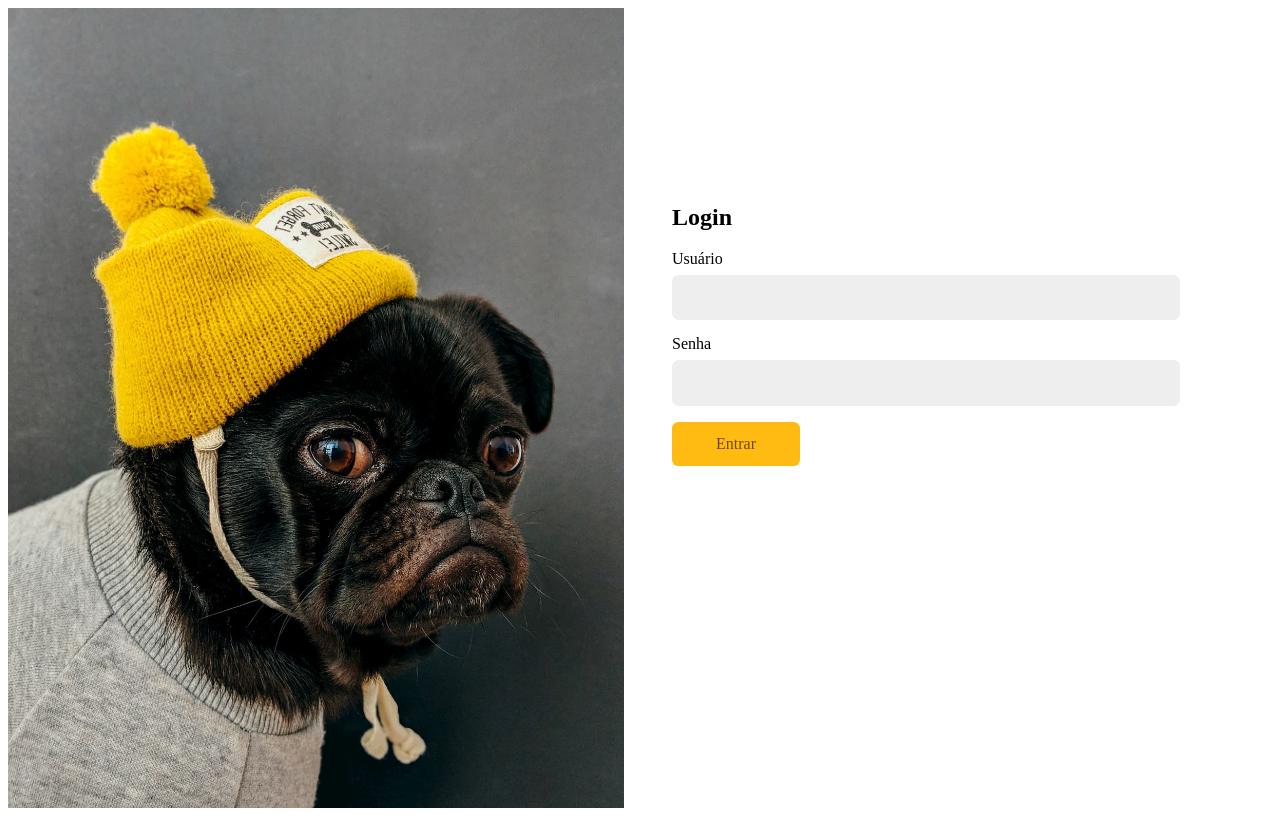
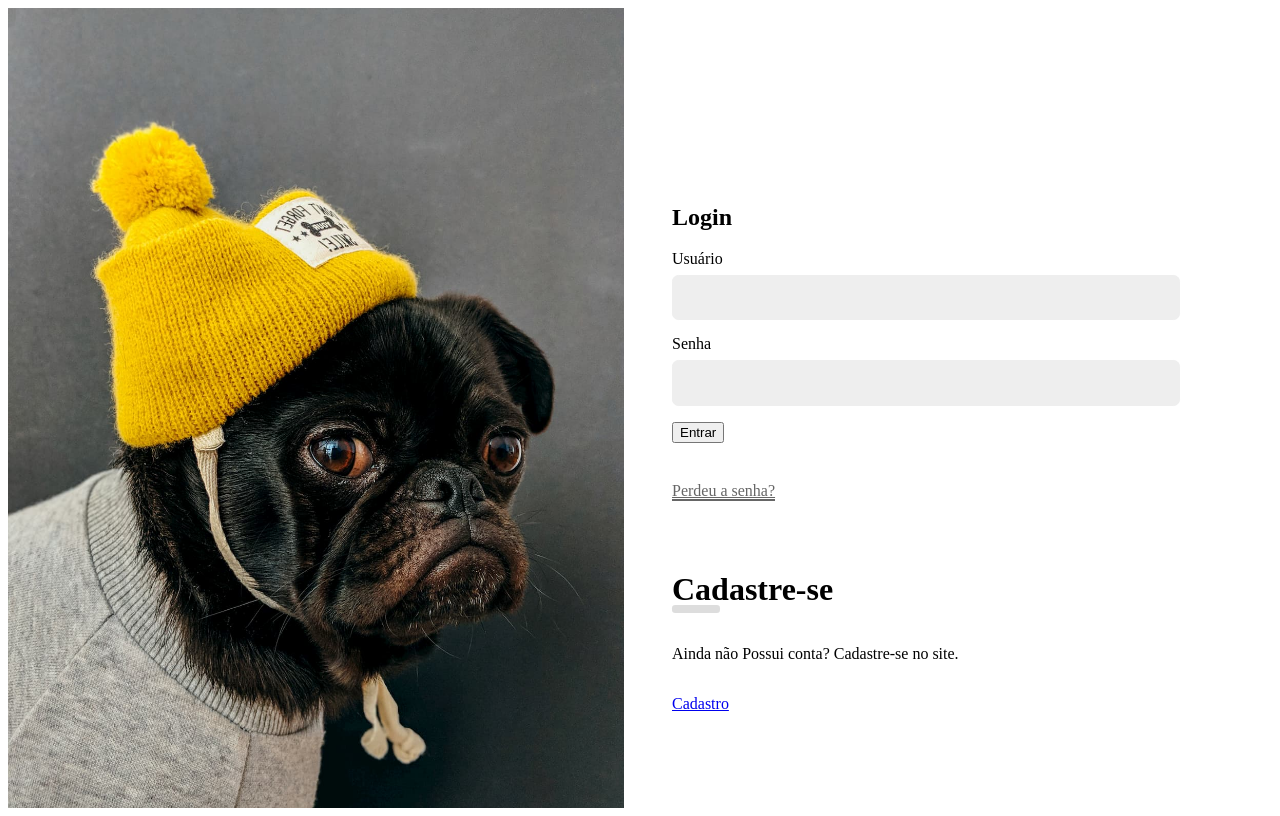
Before and after one commit to LeonardoPilatti/dogs-next, a Next.js app: page /login in a window 1280 px wide. Built offline with nearby package versions, Linux system fonts and the light colour scheme.

Commit message:
feat: Add login styles

```diff
--- a/src/app/globals.css
+++ b/src/app/globals.css
@@ -103,3 +103,28 @@
 .VictoryContainer {
   height: initial !important;
 }
+
+.button {
+  font-size: 1rem;
+  font-family: var(--type-first);
+  cursor: pointer;
+  border: none;
+  border-radius: 0.4rem;
+  background: #fb1;
+  color: #764701;
+  min-width: 8rem;
+  padding: 0.8rem 1.2rem;
+  box-sizing: border-box;
+  transition: 0.1s;
+}
+
+.button:hover,
+.button:focus {
+  outline: none;
+  box-shadow: 0 0 0 3px #fea, 0 0 0 4px #fb1;
+}
+
+.button:disabled {
+  opacity: 0.5;
+  cursor: wait;
+}
--- a/src/components/forms/button.module.css
+++ /dev/null
@@ -1,24 +0,0 @@
-.button {
-  font-size: 1rem;
-  font-family: var(--type-first);
-  cursor: pointer;
-  border: none;
-  border-radius: 0.4rem;
-  background: #fb1;
-  color: #764701;
-  min-width: 8rem;
-  padding: 0.8rem 1.2rem;
-  box-sizing: border-box;
-  transition: 0.1s;
-}
-
-.button:hover,
-.button:focus {
-  outline: none;
-  box-shadow: 0 0 0 3px #fea, 0 0 0 4px #fb1;
-}
-
-.button:disabled {
-  opacity: 0.5;
-  cursor: wait;
-}
--- a/src/components/forms/button.tsx
+++ b/src/components/forms/button.tsx
@@ -1,11 +1,10 @@
 import React from 'react';
-import styles from './button.module.css';
 
 type ButtonType = React.ButtonHTMLAttributes<HTMLButtonElement>;
 
 const Button = ({ children, ...props }: ButtonType) => {
   return (
-    <button {...props} className={styles.button}>
+    <button {...props} className="button">
       {children}
     </button>
   );
--- /dev/null
+++ b/src/components/login/login-form.module.css
@@ -0,0 +1,43 @@
+.form {
+  margin-bottom: 2rem;
+}
+
+.perdeu {
+  display: inline-block;
+  color: #666;
+  padding: 0.5rem 0;
+  line-height: 1;
+}
+
+.perdeu::after {
+  content: '';
+  height: 2px;
+  width: 100%;
+  background: currentColor;
+  display: block;
+}
+
+.cadastro {
+  margin-top: 4rem;
+  margin-bottom: 4rem;
+}
+
+.cadastro p {
+  margin-top: 2rem;
+  margin-bottom: 2rem;
+}
+
+.subtitle {
+  font-family: var(--type-second);
+  line-height: 1;
+  font-size: 2rem;
+}
+
+.subtitle::after {
+  content: '';
+  display: block;
+  background: #ddd;
+  height: 0.5rem;
+  width: 3rem;
+  border-radius: 0.2rem;
+}
--- a/src/components/login/login-form.tsx
+++ b/src/components/login/login-form.tsx
@@ -1,11 +1,13 @@
 'use client';
 
-import login from '@/actions/login';
+import { useEffect } from 'react';
 import { useFormState, useFormStatus } from 'react-dom';
+import Link from 'next/link';
 import Button from '@/components/forms/button';
 import Input from '@/components/forms/input';
 import ErrorMessage from '@/components/helper/error-message';
-import { useEffect } from 'react';
+import login from '@/actions/login';
+import styles from './login-form.module.css';
 
 function FormButton() {
   const { pending } = useFormStatus();
@@ -27,12 +29,22 @@
 
   return (
     <>
-      <form action={action}>
+      <form action={action} className={styles.form}>
         <Input label="Usuário" name="username" />
         <Input label="Senha" name="password" type="password" />
         <FormButton />
         <ErrorMessage error={state.error} />
       </form>
+      <Link className={styles.perdeu} href="/login/perdeu">
+        Perdeu a senha?
+      </Link>
+      <div className={styles.cadastro}>
+        <h2 className={styles.subtitle}>Cadastre-se</h2>
+        <p>Ainda não Possui conta? Cadastre-se no site.</p>
+        <Link className="button" href="/login/criar">
+          Cadastro
+        </Link>
+      </div>
     </>
   );
 }
```
